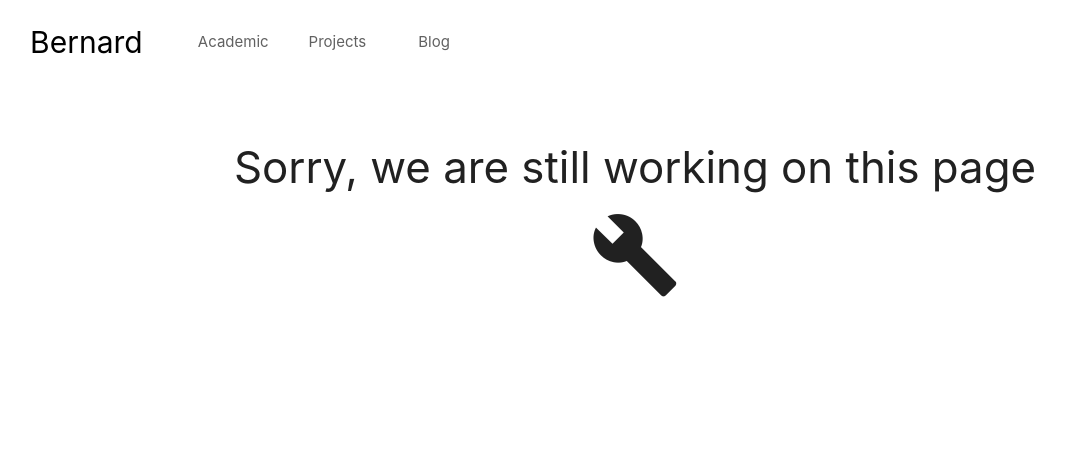
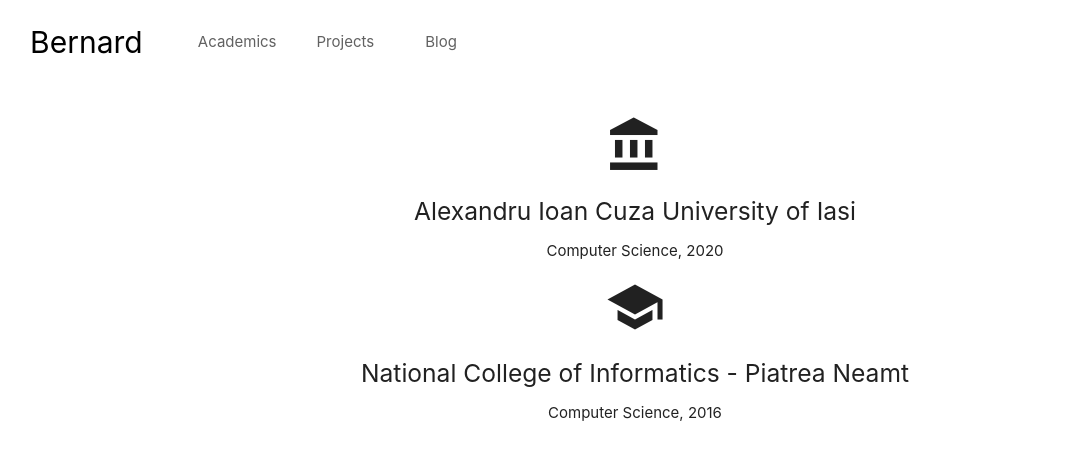
Before and after one commit to bernardpirlea/portfolio, a React (Create React App) app: page /academic in a window 1280 px wide. Shown: the top 460 px of the page, without its empty margins (5-1070 px from the left). Built offline with nearby package versions, Linux system fonts and the light colour scheme.

Commit message:
new page added

```diff
--- a/src/App.js
+++ b/src/App.js
@@ -10,7 +10,7 @@
     <Router>
       <div className="App">
         <Navbar />
-        <Route exact path="/academic" component={Progress} />
+        <Route exact path="/academic" component={Academic} />
         <Route exact path="/projects" component={Progress} />
         <Route exact path="/blog" component={Progress} />
         <Route exact path="/portfolio" component={Main} />
--- a/src/components/Academic.js
+++ b/src/components/Academic.js
@@ -3,9 +3,24 @@
 export default class Academic extends Component {
   render() {
     return (
-      <div>
-        <h1>Hello this is Academic</h1>
+      <div style={pageStyle}>
+        <div style={contentStyle}>
+          <i class="medium material-icons">account_balance</i>
+          <h5>Alexandru Ioan Cuza University of Iasi</h5>
+          <p>Computer Science, 2020</p>
+          <i class="medium material-icons">school</i>
+          <h5>National College of Informatics - Piatrea Neamt</h5>
+          <p>Computer Science, 2016</p>
+        </div>
       </div>
     );
   }
 }
+const pageStyle = {
+  paddingTop: "10px",
+  textAlign: "center"
+};
+
+const contentStyle = {
+  padding: "20px"
+};
--- a/src/responsive/LaptopNav.js
+++ b/src/components/LaptopNav.js
@@ -14,7 +14,7 @@
         <ul>
           <li>
             <Link className="link grey-text text-darken-2" to="/academic">
-              Academic
+              Academics
             </Link>
           </li>
           <li>
--- a/src/components/Navbar.js
+++ b/src/components/Navbar.js
@@ -1,7 +1,7 @@
 import React, { Component } from "react";
 import { Responsive } from "../responsive/Responsive";
-import LaptopNav from "../responsive/LaptopNav";
-import MobileNav from "../responsive/MobileNav";
+import LaptopNav from "./LaptopNav";
+import MobileNav from "./MobileNav";
 
 export class Navbar extends Component {
   render() {
```
Also changed, not shown: src/components/MobileNav.js (renamed from src/responsive/MobileNav.js).
